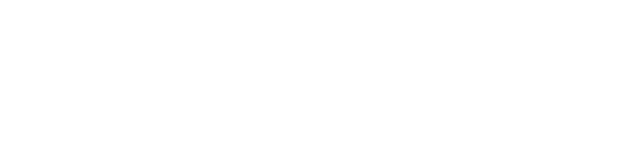
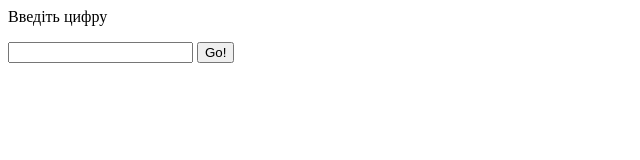
Before and after one commit to elena1964synyshyn/homework, a plain HTML site: page index.html in a window 1280 px wide. Shown: the whole page, without its empty margins (0-640 px from the left). Drawn offline with Linux system fonts and the light colour scheme.

Commit message:
update index.html and script.js and created folder Lesson.js

```diff
--- a/index.html
+++ b/index.html
@@ -9,6 +9,11 @@
 </head>
 
 <body>
+  <label>
+    <p>Введіть цифру</p>
+    <input type="number" name="number">
+    <button>Go!</button>
+  </label>
   <script src="./js/script.js"></script>
 </body>
 
```
Also changed, not shown: js/Lesson.js (added, +145 -0 lines), js/script.js (+36 -117 lines).
